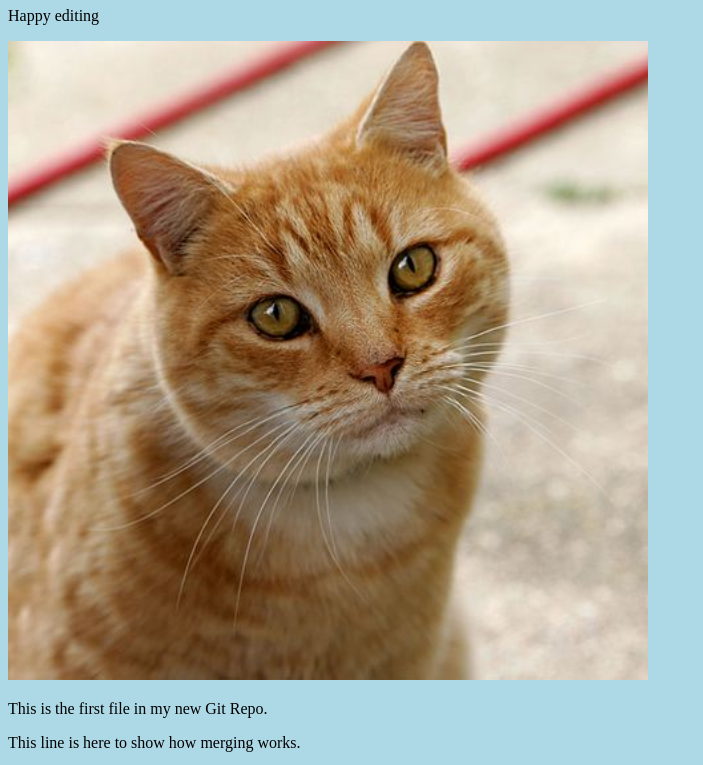
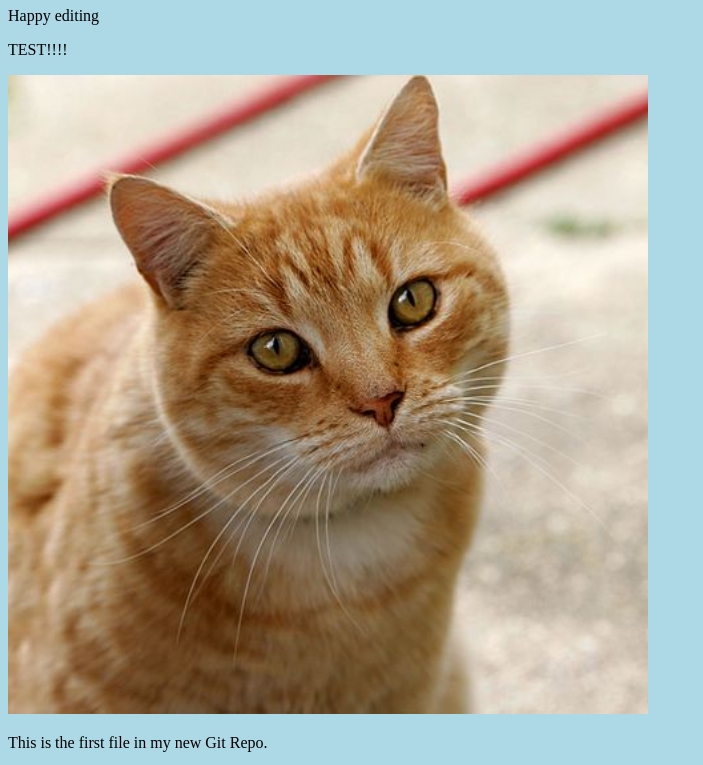
Before and after one commit to ralaplines1988/review-hello-world, a plain HTML site: page index.html in a window 1280 px wide. Shown: the part 73-838 px from the top of the page, without its empty margins (0-703 px from the left). Drawn offline with Linux system fonts and the light colour scheme.

Commit message:
Update index.html

```diff
--- a/index.html
+++ b/index.html
@@ -8,6 +8,7 @@
     <h1>Hello world!</h1>
     <div>
       <p>Happy editing</p>
+      <p>TEST!!!!</p>
       <img
         src="img_hello_world.jpg"
         alt="Hello World from Space"
```
